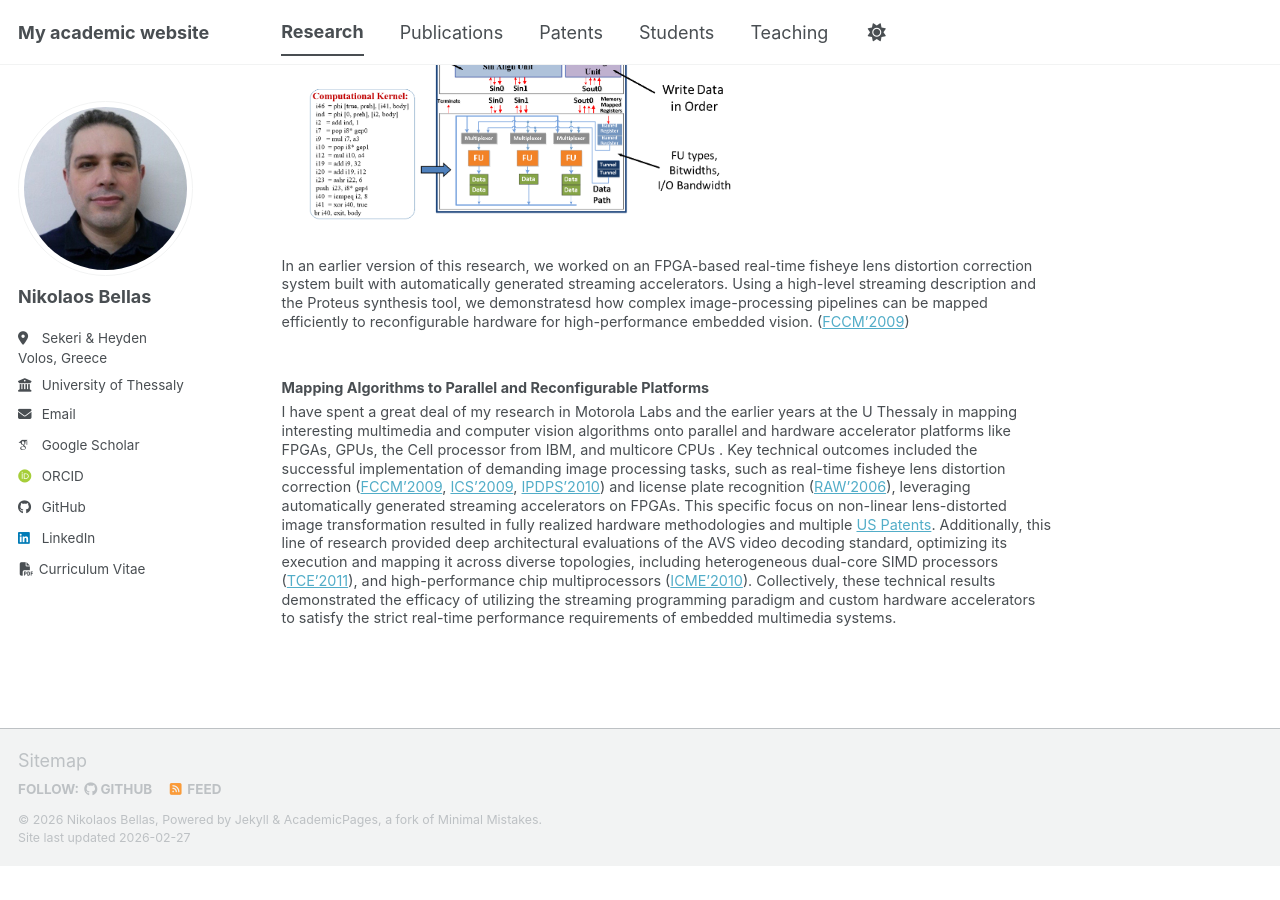
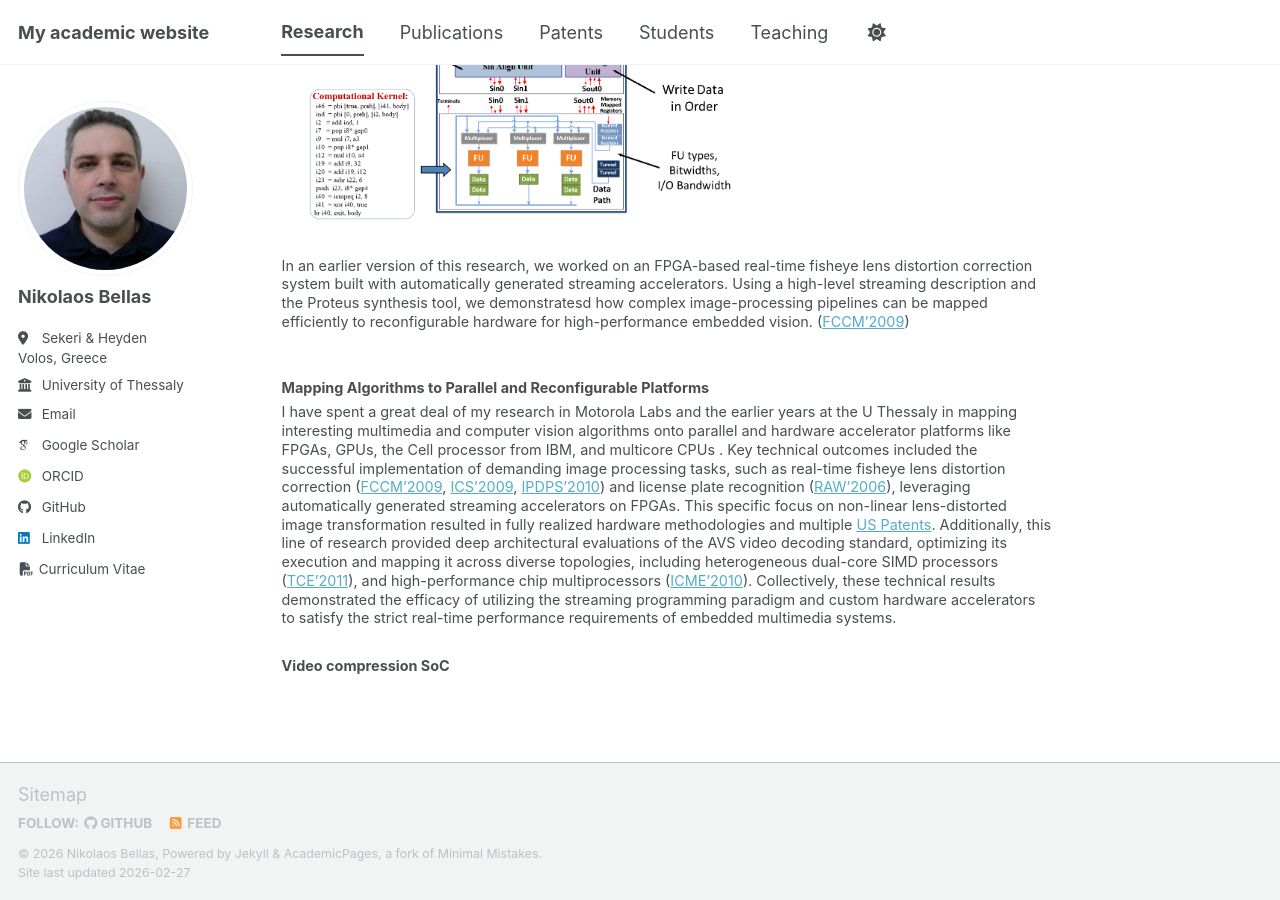
Before and after one commit to nbellas/nbellas.github.io, a Jekyll site: the page built from _pages/research.md, in a window 1280 px wide and 900 px high, scrolled down 3745 px. Built offline with Jekyll 4.4.1, drawn with Linux system fonts in a browser that asks for light colours; some web fonts are replaced; a script bundle is joined from its source files by our own code; library files that are not in the unit come from our copies; before the commit the page ends 4611 px from its top, so only the background shows below that.

Commit message:
Update research.md

```diff
--- a/_pages/research.md
+++ b/_pages/research.md
@@ -87,5 +87,8 @@ In an earlier version of this research, we worked on an FPGA-based real-time fis
 
 I have spent a great deal of my research in Motorola Labs and the earlier years at the U Thessaly in mapping interesting multimedia and computer vision algorithms onto parallel and hardware accelerator platforms like FPGAs, GPUs, the Cell processor from IBM, and multicore CPUs . Key technical outcomes included the successful implementation of demanding image processing tasks, such as real-time fisheye lens distortion correction ([FCCM'2009](/files/C26.FCCM3_2011.pdf), [ICS'2009](/files/C17.ICS_2009.pdf), [IPDPS'2010](/files/C21.IPDPS_2010.pdf)) and license plate recognition ([RAW'2006](/files/Bellas_RAW2006.pdf)), leveraging automatically generated streaming accelerators on FPGAs. This specific focus on non-linear lens-distorted image transformation resulted in fully realized hardware methodologies and multiple [US Patents](https://patents.google.com/patent/US8326077B2/). Additionally, this line of research provided deep architectural evaluations of the AVS video decoding standard, optimizing its execution and mapping it across diverse topologies, including heterogeneous dual-core SIMD processors ([TCE'2011](/files/IEEETransactionsConsumerElectronics_2011.pdf)), and high-performance chip multiprocessors ([ICME'2010](/files/C22.ICME_2010.pdf)). Collectively, these technical results demonstrated the efficacy of utilizing the streaming programming paradigm and custom hardware accelerators to satisfy the strict real-time performance requirements of embedded multimedia systems.
 
+<h3>Video compression SoC</h3>
+
+
 
 </div>
```
